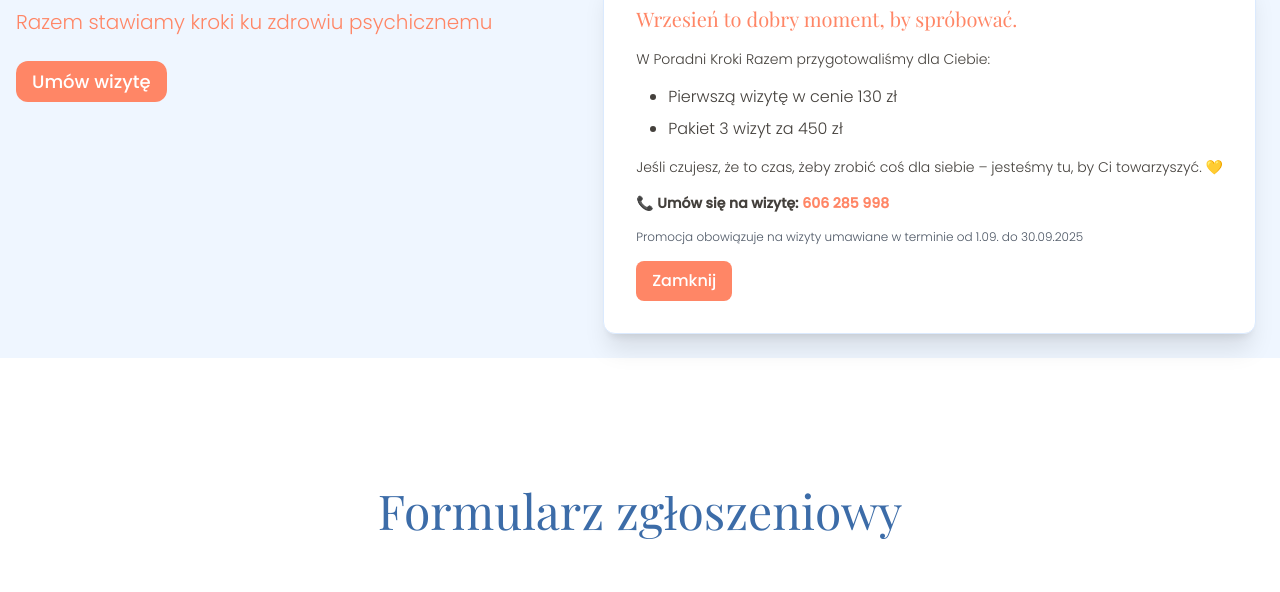
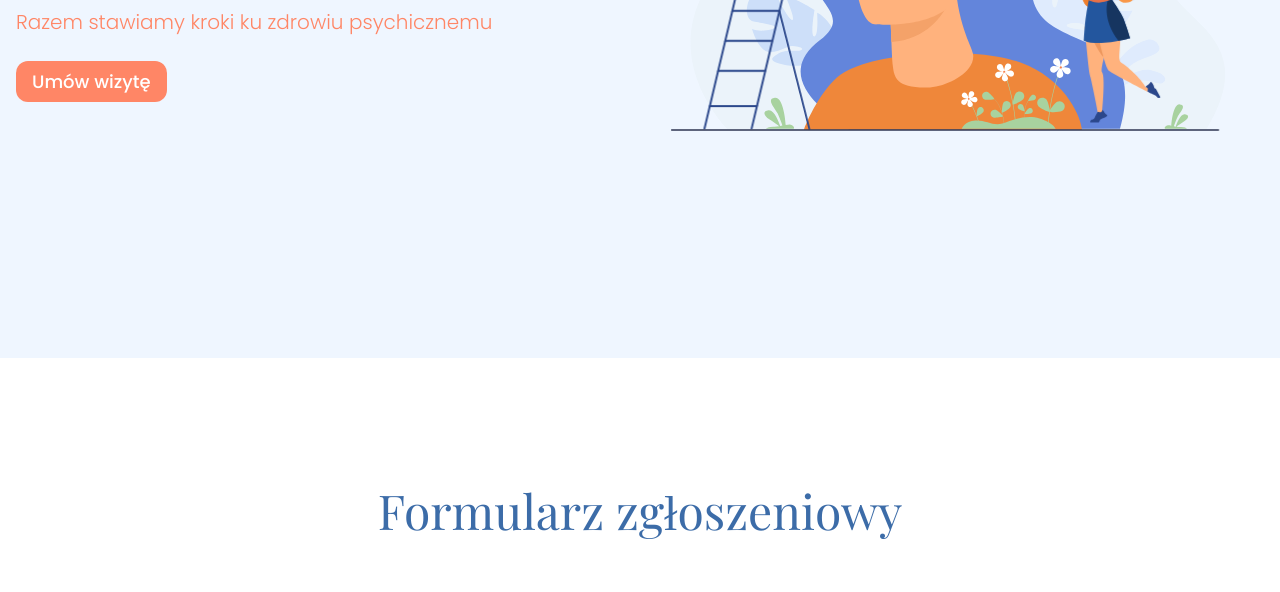
Before and after one commit to krzysztofson/krokirazem, a website: page dist/index.html in a window 1280 px wide. Shown: the part 442-1034 px from the top of the page. Drawn offline with nearby package versions, Linux system fonts and the light colour scheme.

Commit message:
remove september modal

```diff
--- a/dist/index.html
+++ b/dist/index.html
@@ -2539,7 +2539,7 @@
       </div>
     </footer>
 
-    <section class="js-modal fixed bottom-6 right-6 z-30 flex items-center justify-center">
+    <!-- <section class="js-modal fixed bottom-6 right-6 z-30 flex items-center justify-center">
       <div class="relative z-10 rounded-xl border border-blue-100 bg-white p-8 shadow-xl">
         <h3 class="mb-4 text-xl text-accent">Wrzesień to dobry moment, by spróbować.</h3>
         <p class="mb-4 text-sm">W Poradni Kroki Razem przygotowaliśmy dla Ciebie:</p>
@@ -2558,7 +2558,7 @@
           Zamknij
         </button>
       </div>
-    </section>
+    </section> -->
 
     <section class="js-modal fixed inset-0 z-30 hidden items-center justify-center">
       <div class="js-modal-bg absolute inset-0 h-screen w-screen bg-gray-600 bg-opacity-50"></div>
```
